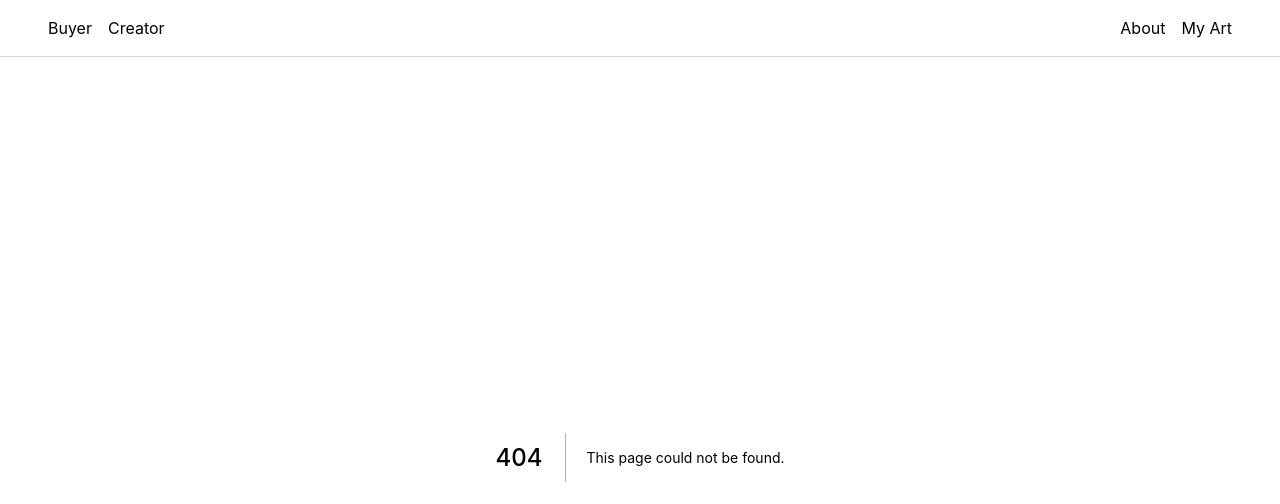
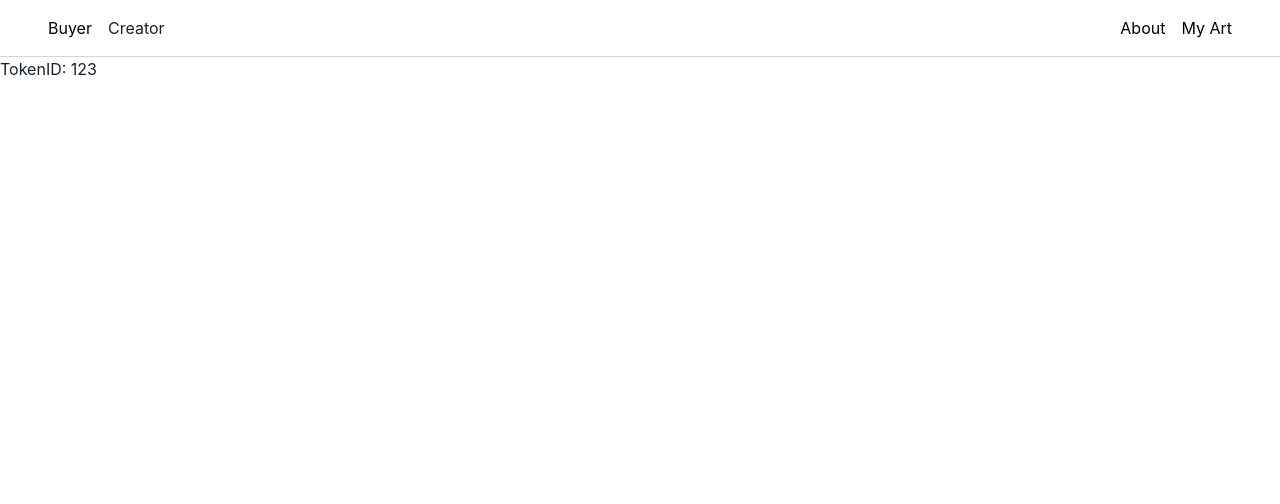
Before and after one commit to jierlich/thinmint, a Next.js app in the folder frontend/: page /buyer/123 in a window 1280 px wide. Before the commit this address had no page. Shown: the top 504 px of the page. Built offline with nearby package versions, Linux system fonts and the light colour scheme.

Commit message:
route for dynamically generated buyer detail page

```diff
--- /dev/null
+++ b/frontend/pages/buyer/[tokenid].tsx
@@ -0,0 +1,10 @@
+import { useRouter } from 'next/router'
+
+const TokenId = () => {
+  const router = useRouter()
+  const { tokenid } = router.query
+
+  return <p>TokenID: {tokenid}</p>
+}
+
+export default TokenId
```
Also changed, not shown: frontend/pages/buyer.tsx (+6 -1 lines).
